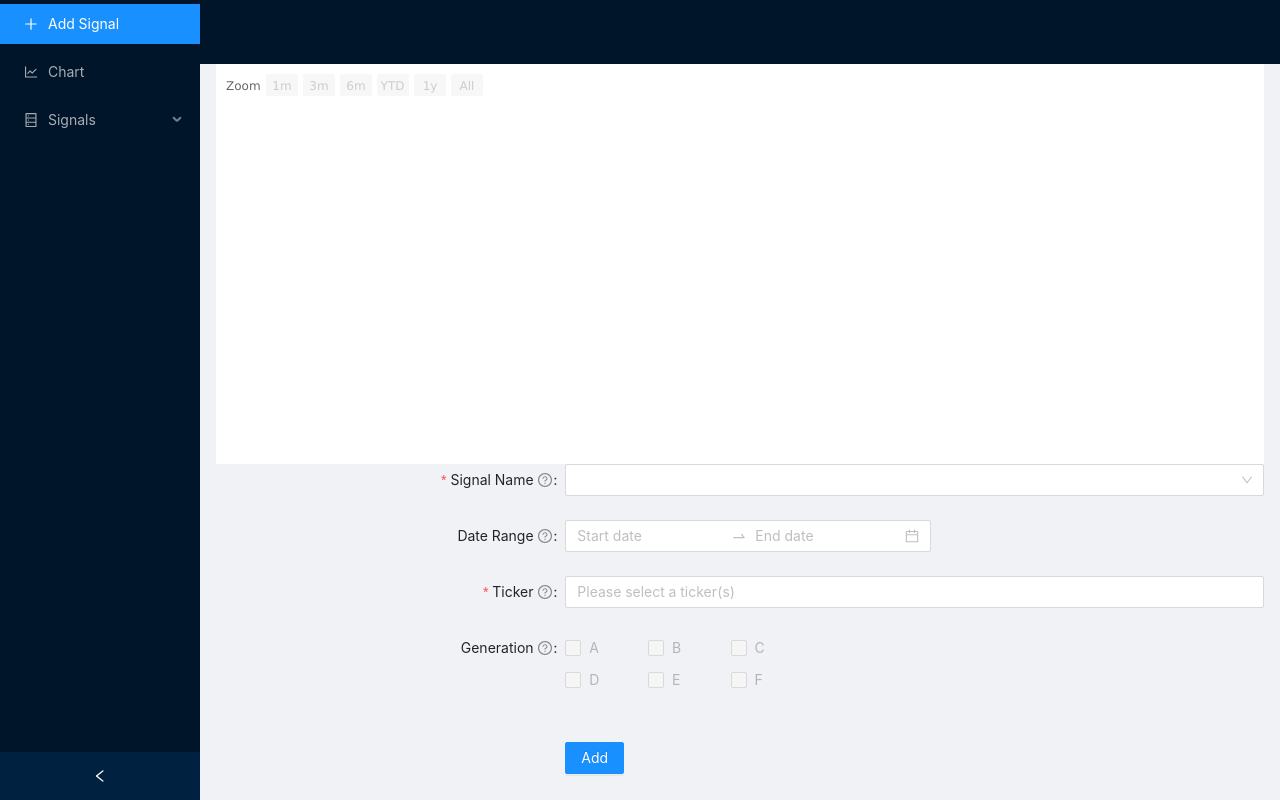
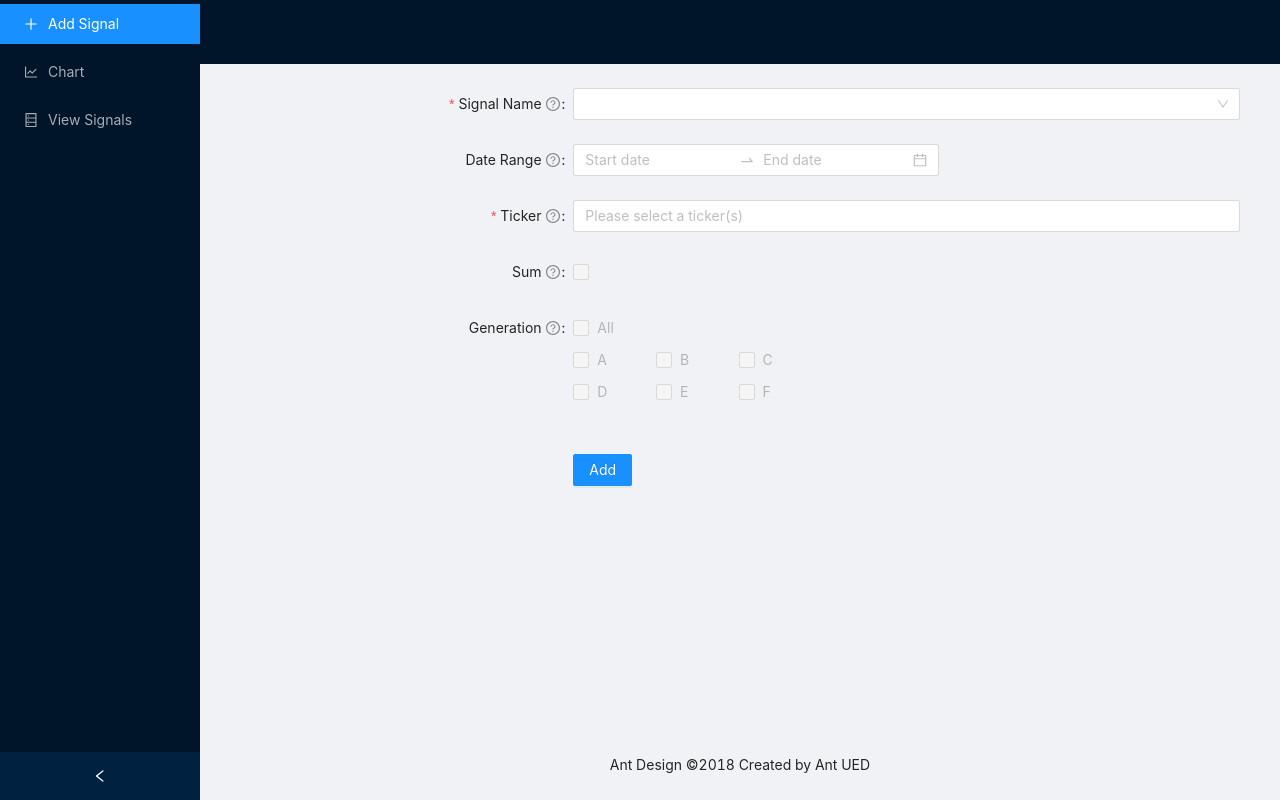
Before and after one commit to xnmng/data-visualization-frontend, a React (Create React App) app: page / in a window 1280 px wide. Shown: the top 800 px of the page. Built offline with nearby package versions, Linux system fonts and the light colour scheme.

Commit message:
fix menu selection
menu now shows the correct content based on the menu option selected

```diff
--- a/src/App.js
+++ b/src/App.js
@@ -1,7 +1,7 @@
 import React, { useState } from 'react';
 import './App.css';
 
-import StockChart from "./components/StockChart";
+import StockChart from "./components/Chart";
 
 import { Layout, Menu } from 'antd';
 import {
@@ -11,39 +11,40 @@ import {
 } from '@ant-design/icons';
 
 import AddSignal from './components/AddSignal';
+import ViewSignals from './components/ViewSignals';
 
 const { Header, Content, Footer, Sider } = Layout;
-const { SubMenu } = Menu;
 
 const App = () => {
     const [collapsed, setCollapsed] = useState(false);
+    const [window, setWindow] = useState("Add Signal");
+
+    function handleChange(value) {
+        setWindow(value.key)
+    }
 
     return (
         <Layout style={{ minHeight: '100vh' }}>
             <Sider collapsible collapsed={collapsed} onCollapse={() => setCollapsed(!collapsed)}>
                 <div className="logo" />
-                <Menu theme="dark" defaultSelectedKeys={['1']} mode="inline">
-                    <Menu.Item key="1" icon={<PlusOutlined />}>
+                <Menu theme="dark" defaultSelectedKeys={["Add Signal"]} mode="inline">
+                    <Menu.Item key="Add Signal" icon={<PlusOutlined />} onClick={handleChange}>
                         Add Signal
                     </Menu.Item>
-                    <Menu.Item key="2" icon={<LineChartOutlined />}>
+                    <Menu.Item key="Chart" icon={<LineChartOutlined />} onClick={handleChange}>
                         Chart
                     </Menu.Item>
-                    <SubMenu key="sub1" icon={<DatabaseOutlined />} title="Signals">
-                        <Menu.Item key="3">Tom</Menu.Item>
-                        <Menu.Item key="4">Bill</Menu.Item>
-                        <Menu.Item key="5">Alex</Menu.Item>
-                    </SubMenu>
+                    <Menu.Item key="View Signals" icon={<DatabaseOutlined />} onClick={handleChange}>
+                        View Signals
+                    </Menu.Item>
                 </Menu>
             </Sider>
             <Layout className="site-layout">
                 <Header className="site-layout-background" style={{ padding: 0 }} />
                 <Content style={{ margin: '0 16px' }}>
-                    <StockChart />
-                    <AddSignal />
-                    <div className="site-layout-background" style={{ padding: 24, minHeight: 360 }}>
-                        Bill is a cat.
-                    </div>
+                    {window === "Chart" && <StockChart />}
+                    {window === "Add Signal" && <AddSignal />}
+                    {window === "View Signals" && <ViewSignals />}
                 </Content>
                 <Footer style={{ textAlign: 'center' }}>Ant Design ©2018 Created by Ant UED</Footer>
             </Layout>
--- a/src/components/AddSignal.js
+++ b/src/components/AddSignal.js
@@ -12,7 +12,6 @@ import {
 
 const { RangePicker } = DatePicker;
 const { Option } = Select;
-const CheckboxGroup = Checkbox.Group;
 
 // used to filter signal (used for searching)
 function filter(inputValue, path) {
@@ -134,6 +133,7 @@ const AddSignal = () => {
             name="Add Signal"
             onFinish={onFinish}
             scrollToFirstError
+            style={{ padding: 24, minHeight: 360 }}
         >
             <Form.Item
                 name="Signal Name"
@@ -180,6 +180,19 @@ const AddSignal = () => {
                 </Select>
             </Form.Item>
             <Form.Item
+                name="Sum"
+                label="Sum"
+                tooltip="Select this if you would like to sum all the generations selected! (ardb signal only)"
+                rules={[
+                    {
+                        type: "array",
+                        // required: (selectedSignal.toString() === "ardb signals,ardb_daily"),
+                        message: "Please select the Generations(s) you want!",
+                    },
+                ]}>
+                <Checkbox disabled={!(selectedSignal.toString() === "ardb signals,ardb_daily")}></Checkbox>
+            </Form.Item>
+            <Form.Item
                 name="Generation"
                 label="Generation"
                 tooltip="Specify the Generations(s) you want! (ardb signal only)"
@@ -196,6 +209,13 @@ const AddSignal = () => {
                 </Checkbox>
                 <Checkbox.Group options={generations} value={checkedList} onChange={onChange} /> */}
                 <Checkbox.Group disabled={!(selectedSignal.toString() === "ardb signals,ardb_daily")}>
+                    <Row>
+                        <Col span={8}>
+                            <Checkbox value="All" style={{ lineHeight: '32px' }}>
+                                All
+                            </Checkbox>
+                        </Col>
+                    </Row>
                     <Row>
                         <Col span={8}>
                             <Checkbox value="A" style={{ lineHeight: '32px' }}>
--- /dev/null
+++ b/src/components/ViewSignals.js
@@ -0,0 +1,7 @@
+function ViewSignals() {
+    return (<div className="site-layout-background" style={{ padding: 24, minHeight: 360 }}>
+        Bill is a cat.
+    </div>)
+}
+
+export default ViewSignals
```
Also changed, not shown: src/components/Chart.js (renamed from src/components/StockChart.js), src/components/SignalName.js (deleted).
